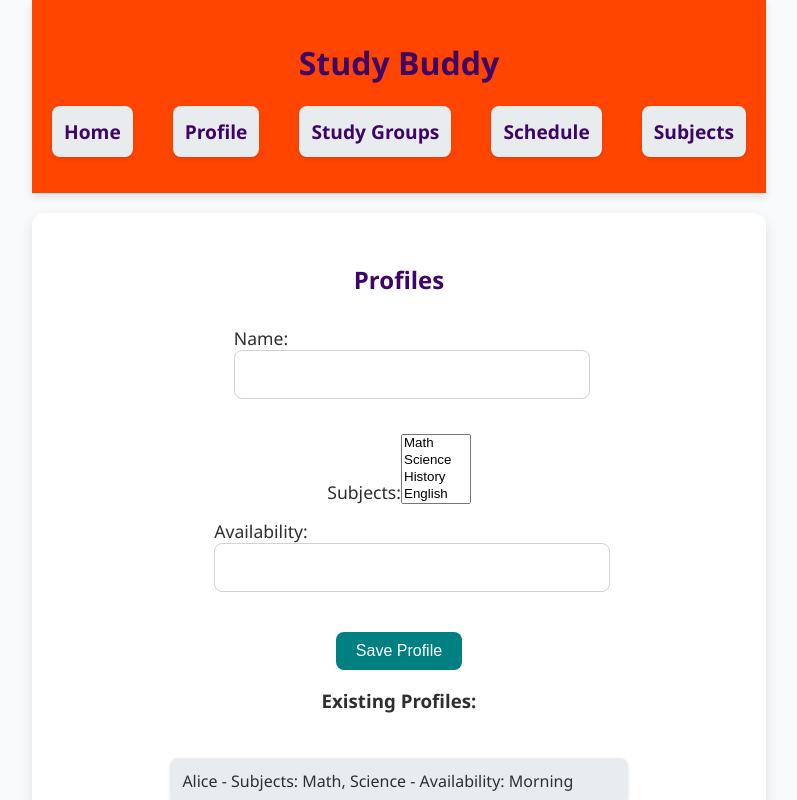
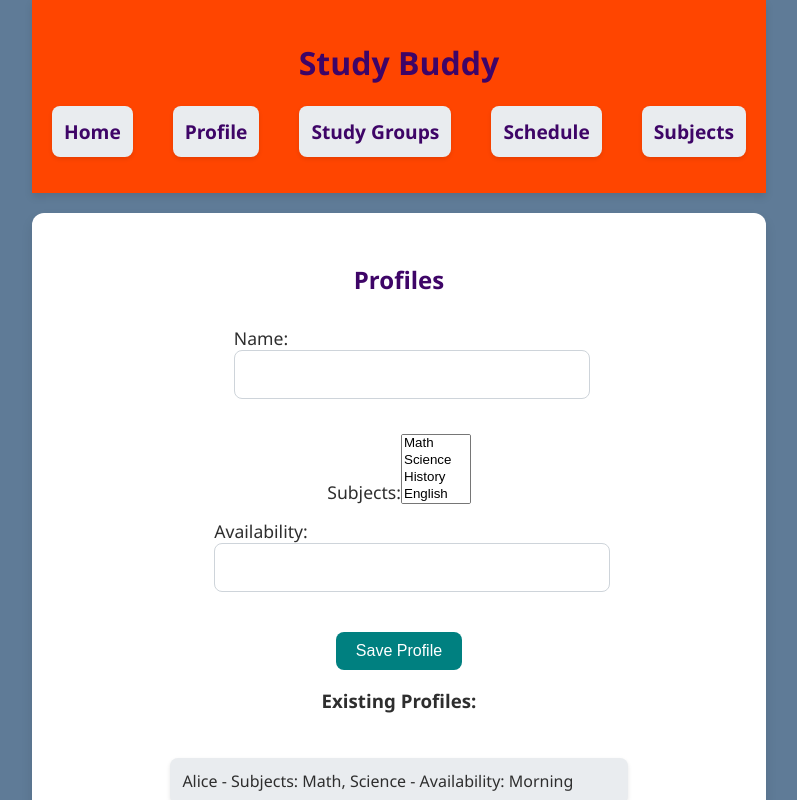
Before and after one commit to Oliver9105/study-groups-app, a React (Create React App) app: page /profile in a window 1280 px wide. Shown: the top 800 px of the page, without its empty margins (241-1038 px from the left). Built offline with nearby package versions, Linux system fonts and the light colour scheme; data requests are answered from the project's data file.

Commit message:
updated App.css

```diff
--- a/src/App.css
+++ b/src/App.css
@@ -1,7 +1,7 @@
 body {
   margin: 0;
   font-family: "Segoe UI", Tahoma, Geneva, Verdana, sans-serif;
-  background-color: #f8f9fa;
+  background-color: #5f7b97;
   color: #2e2e2e;
   display: flex;
   flex-direction: column;
```
